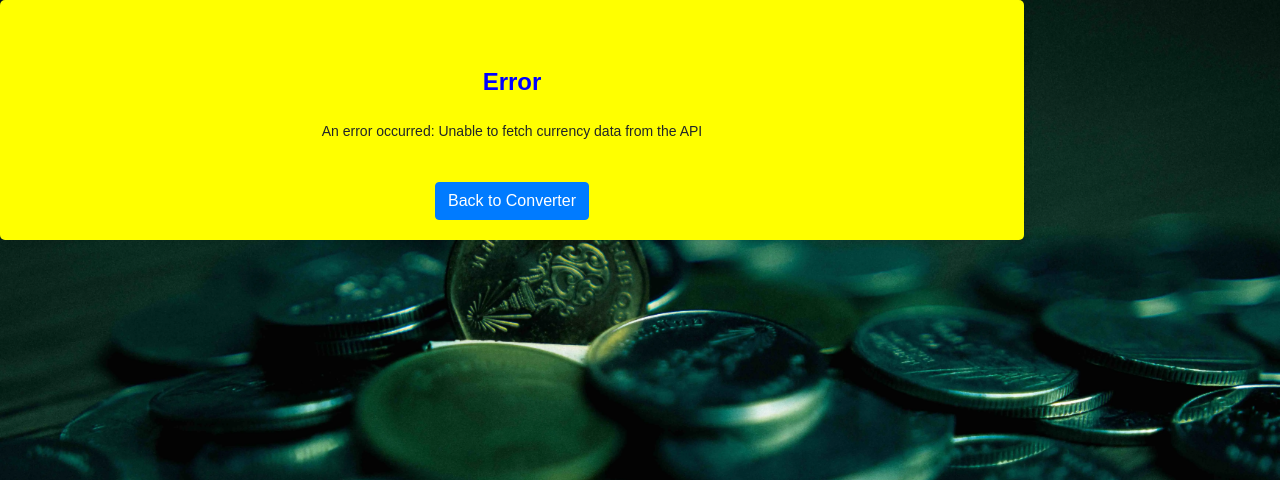
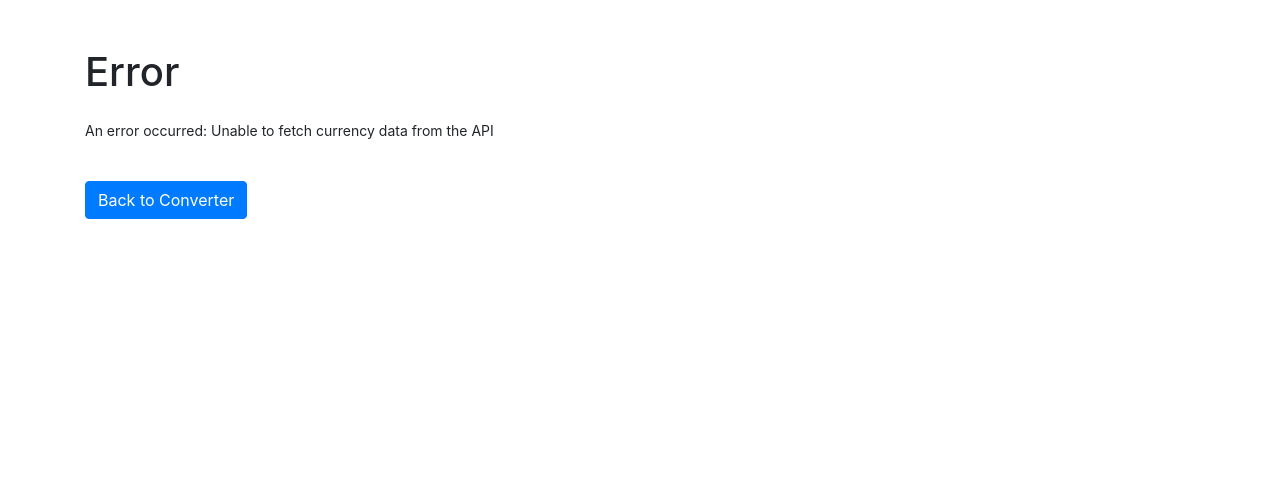
Before and after one commit to vhincekhay/CurrencyConverterApp, a Flask app: page / in a window 1280 px wide. Shown: the top 480 px of the page. Run offline with Flask 2, Linux system fonts and the light colour scheme; data that the repository does not hold is empty; some libraries are stand-ins or nearby versions.

Commit message:
Update error.html

```diff
--- a/templates/error.html
+++ b/templates/error.html
@@ -6,49 +6,12 @@
     <link rel="stylesheet" href="https://stackpath.bootstrapcdn.com/bootstrap/4.5.2/css/bootstrap.min.css">
     <link rel="stylesheet" href="{{ url_for('static', filename='styles.css') }}">
     <title>Error</title>
-    <style>
-        body {
-            background-image: url('bckgrnd.webp');
-            font-family: Arial, sans-serif;
-            text-align: center;
-            background-size: cover;
-            background-repeat: no-repeat;
-            background-attachment: fixed;
-        }
-
-        .rectangular-box {
-            background-color: yellow;
-            width: 80%; /* Adjust the width as needed */
-            padding: 100px;
-            border-radius: 5px;
-            box-shadow: 0 0 10px rgba(0, 0, 0, 0.1);
-            text-align: center;
-        }
-
-        .rectangular-box {
-            background-color: yellow;
-            width: 80%; /* Adjust the width as needed */
-            padding: 20px;
-            border-radius: 5px;
-            box-shadow: 0 0 10px rgba(0, 0, 0, 0.1);
-            text-align: center;
-        }
-
-        h1 {
-            color: blue;
-            font-size: 24px;
-            font-weight: bold;
-            margin-bottom: 10px;
-        }
-    </style>
 </head>
 <body>
-    <div class="rectangular-box-container">
-        <div class="rectangular-box">
+    <div class="container">
             <h1 class="mt-5">Error</h1>
             <p class="mt-4">{{ error_message }}</p>
             <a href="/" class="btn btn-primary mt-4">Back to Converter</a>
-        </div>
     </div>
 </body>
 </html>
```
